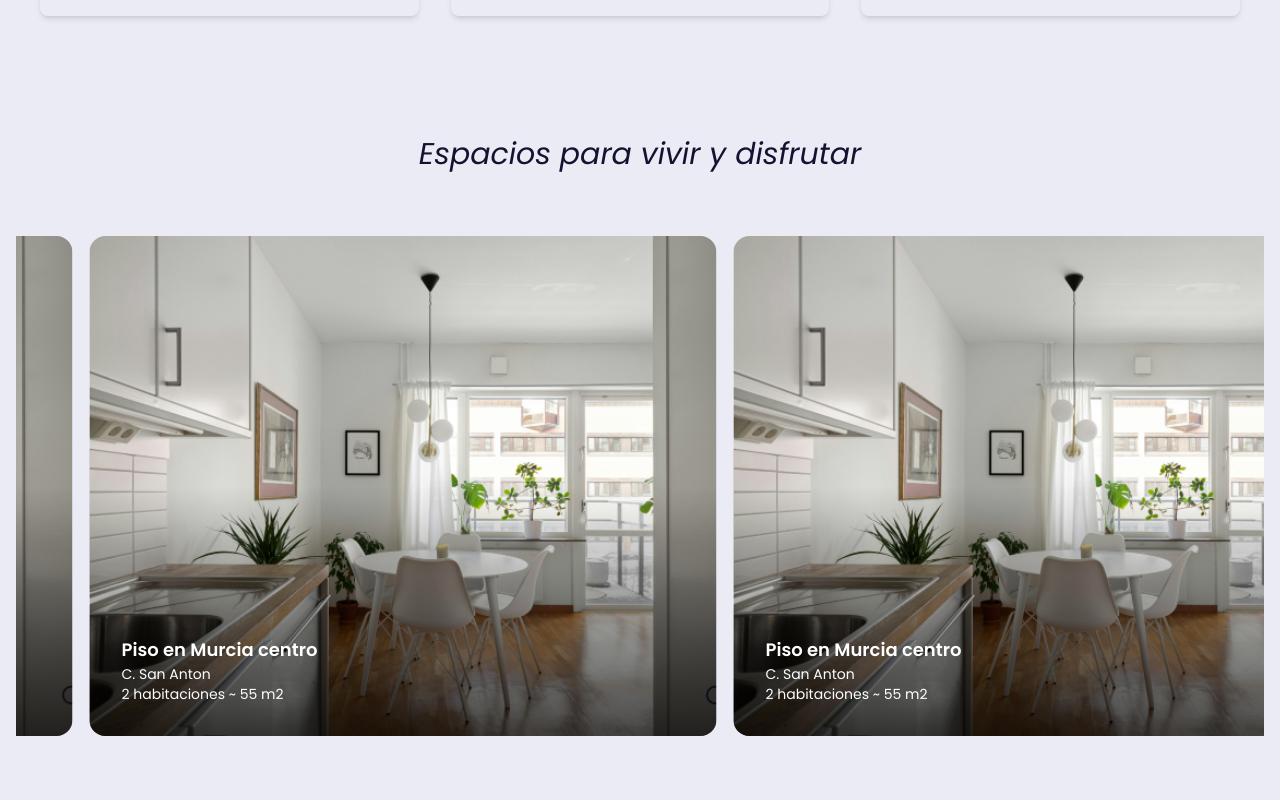
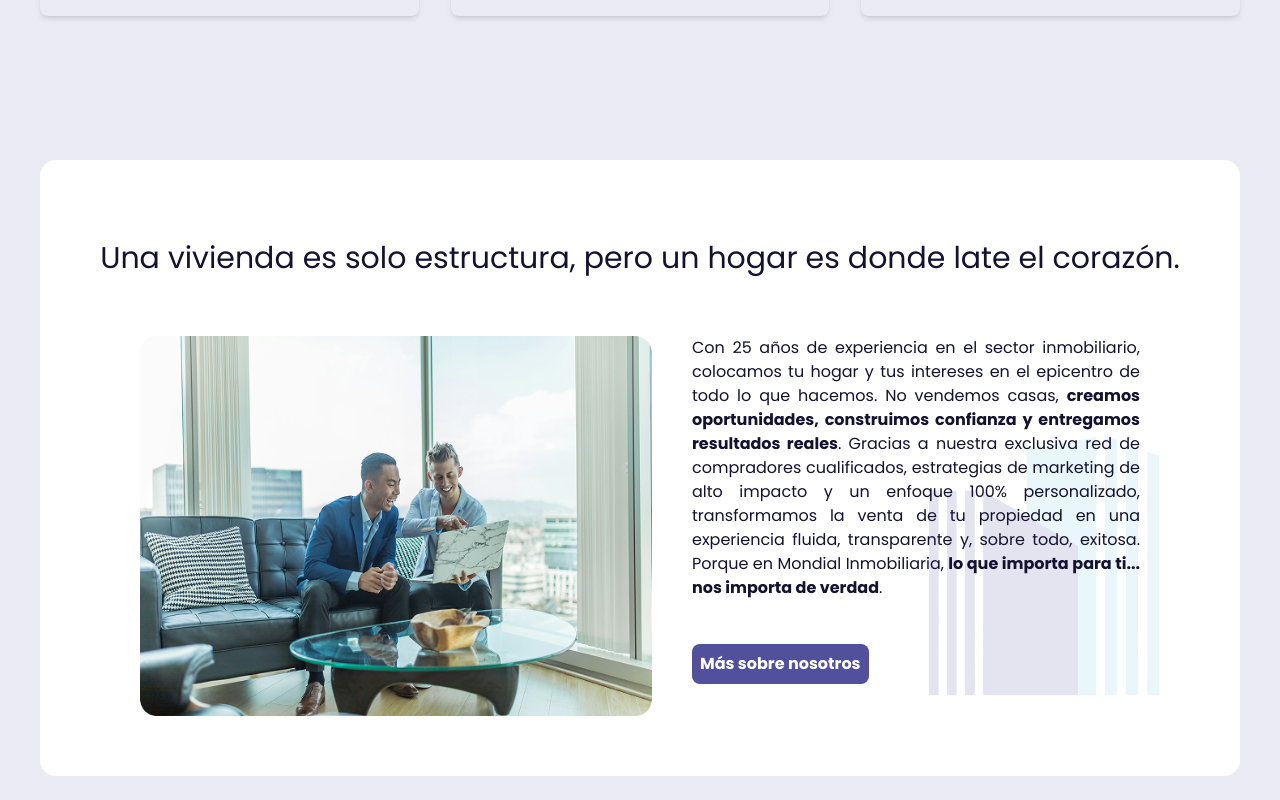
Before and after one commit to pamonge/Mondial, a React (Vite) app: page / in a window 1280 px wide. Shown: the part 1520-2320 px from the top of the page. Built offline with nearby package versions, Linux system fonts and the light colour scheme.

Commit message:
refactor:estaba el carousel llamado dos veces ahora solo una

```diff
--- a/src/pages/HomePage.jsx
+++ b/src/pages/HomePage.jsx
@@ -15,7 +15,7 @@ export const HomePage = () => {
     <div>
       <HeroComponent />
       <ListCardComponent />
-      <CarouselComponent />
+
       <MondialSlogan />
       <QuestionComponent />
       <CarouselComponent />
```
